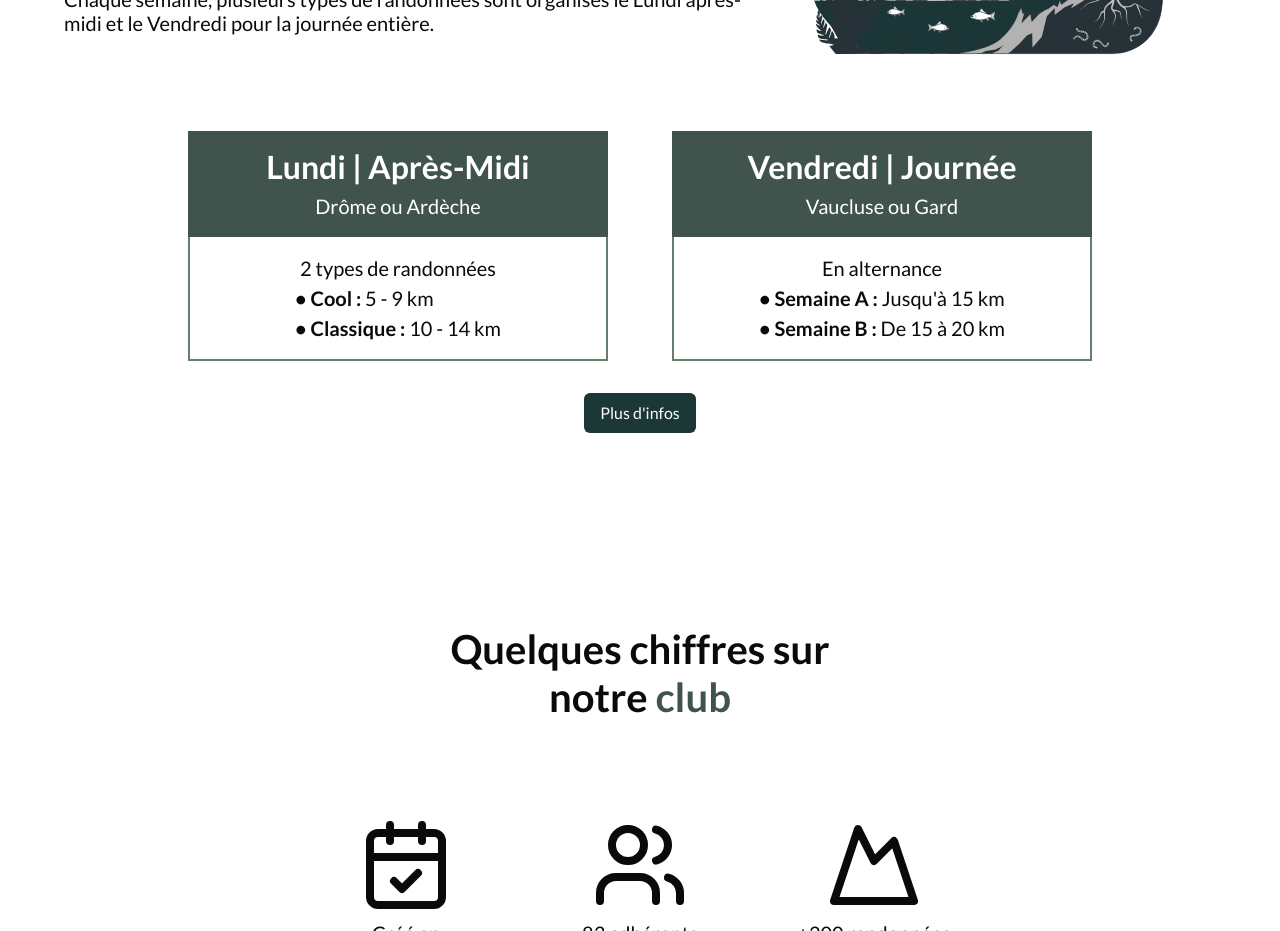
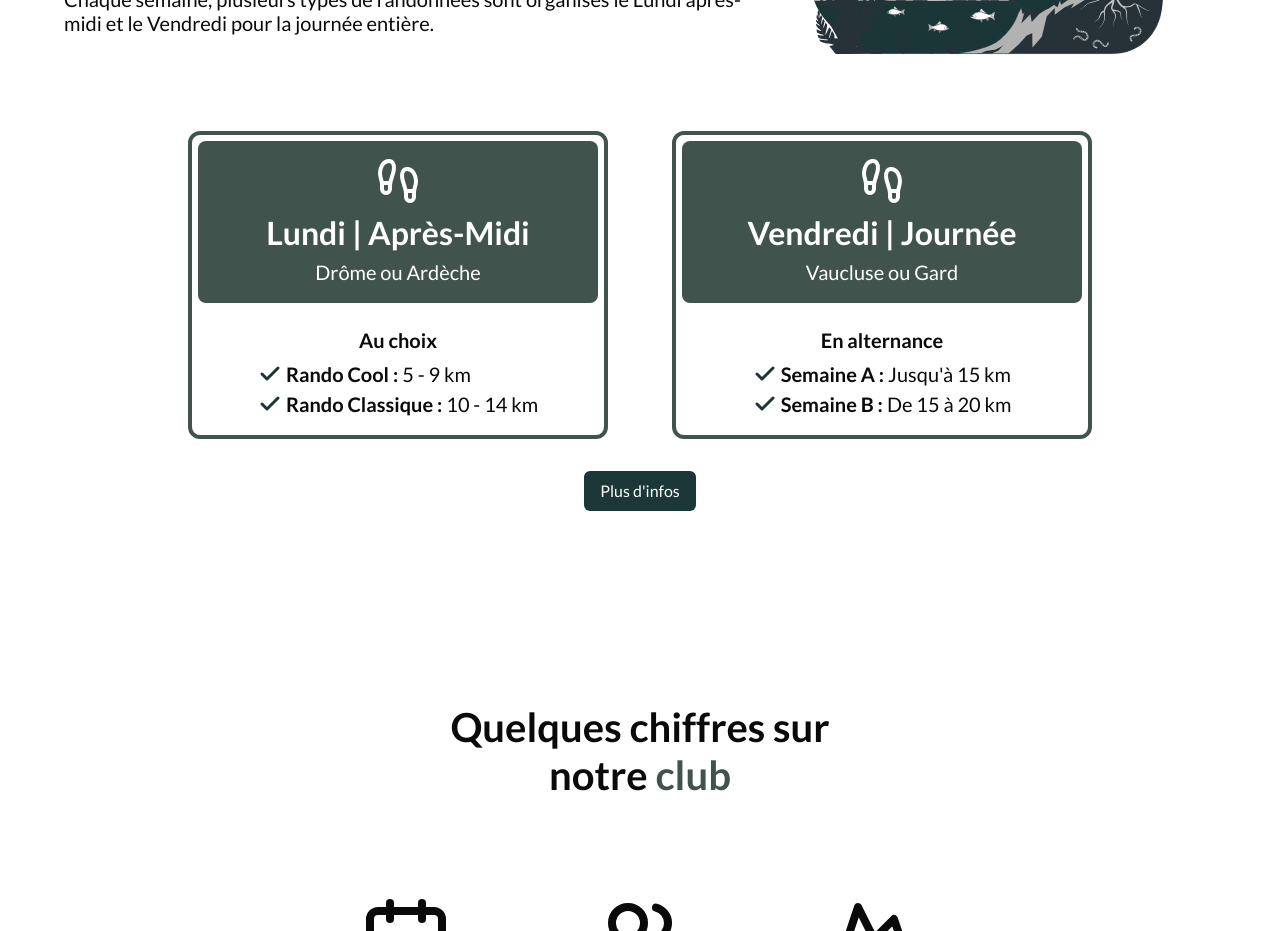
Before and after one commit to SebastienLaurentt/Galopins-Next-V2, a Next.js app: page / in a window 1280 px wide. Shown: the part 4100-5031 px from the top of the page. Built offline with nearby package versions, Linux system fonts and the light colour scheme.

Commit message:
update parcours card

```diff
--- a/app/(root)/page.tsx
+++ b/app/(root)/page.tsx
@@ -5,7 +5,7 @@ import Section from "@/components/Section/Section";
 import SectionHeader from "@/components/Section/SectionHeader/SectionHeader";
 import { Button } from "@/components/ui/button";
 import { anton } from "@/lib/font";
-import { CalendarCheck, Mountain, Users } from "lucide-react";
+import { CalendarCheck, Check, Mountain, Users } from "lucide-react";
 import { Metadata } from "next";
 import Image from "next/image";
 import Link from "next/link";
@@ -132,15 +132,21 @@ export default function Home() {
             <ParcoursCard
               parcoursTitle="Lundi | Après-Midi"
               area="Drôme ou Ardèche"
-              frequency="2 types de randonnées"
+              frequency="Au choix"
               case1={
                 <>
-                  <strong>&#x2022; Cool :</strong> 5 - 9 km
+                  <span className="flex flex-row items-center gap-x-1">
+                    <Check strokeWidth={3} color="#1A3636" />
+                    <strong> Rando Cool :</strong> 5 - 9 km
+                  </span>
                 </>
               }
               case2={
                 <>
-                  <strong>&#x2022; Classique :</strong> 10 - 14 km
+                  <span className="flex flex-row items-center gap-x-1">
+                    <Check strokeWidth={3} color="#1A3636" />
+                    <strong> Rando Classique :</strong> 10 - 14 km
+                  </span>
                 </>
               }
             />
@@ -152,12 +158,18 @@ export default function Home() {
               frequency="En alternance"
               case1={
                 <>
-                  <strong>&#x2022; Semaine A :</strong> Jusqu&apos;à 15 km
+                  <span className="flex flex-row items-center gap-x-1">
+                    <Check strokeWidth={3} color="#1A3636" />
+                    <strong> Semaine A :</strong> Jusqu&apos;à 15 km
+                  </span>
                 </>
               }
               case2={
                 <>
-                  <strong>&#x2022; Semaine B : </strong> De 15 à 20 km
+                  <span className="flex flex-row items-center gap-x-1">
+                    <Check strokeWidth={3} color="#1A3636" />
+                    <strong> Semaine B : </strong> De 15 à 20 km
+                  </span>
                 </>
               }
             />
--- a/components/Card/ParcoursCard/ParcoursCard.tsx
+++ b/components/Card/ParcoursCard/ParcoursCard.tsx
@@ -1,3 +1,4 @@
+import { Footprints } from "lucide-react";
 import { ReactNode } from "react";
 
 interface ParcoursCardProps {
@@ -16,13 +17,14 @@ const ParcoursCard = ({
   case2,
 }: ParcoursCardProps) => {
   return (
-    <div className="mx-auto flex max-w-[360px] flex-col text-center md:max-w-[480px] lg:w-[420px] xl:max-w-screen-xl">
-      <div className="bg-accent py-4 text-white">
+    <div className="mx-auto flex  flex-col rounded-xl border-4 border-accent text-center md:max-w-[480px] lg:w-[420px] xl:max-w-screen-xl">
+      <div className="m-1.5 flex flex-col items-center rounded-lg bg-accent py-4 text-white">
+        <Footprints className="mb-2 size-12" />
         <h3 className="mb-1 text-white">{parcoursTitle}</h3>
-        <span className="mb-2 md:text-md">{area}</span>
+        <span className=" md:text-md">{area}</span>
       </div>
-      <div className="flex flex-col  items-center border-x-2 border-b-2 border-secondary py-4 md:text-md">
-        <span>{frequency}</span>
+      <div className="flex flex-col  items-center  py-4 md:text-md">
+        <span className="mb-1 text-md font-semibold">{frequency}</span>
         <ul className="flex flex-col items-start">
           <li>{case1}</li>
           <li>{case2}</li>
```
